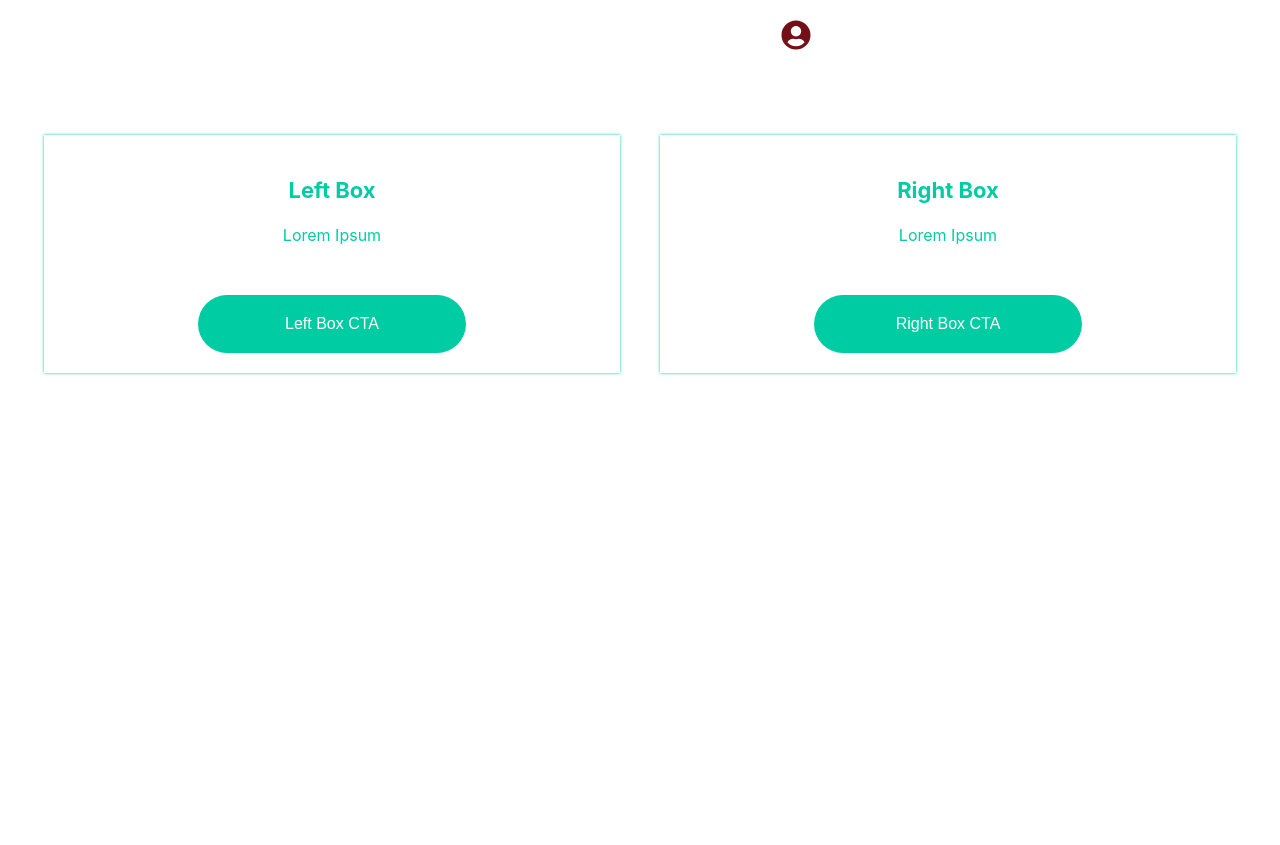
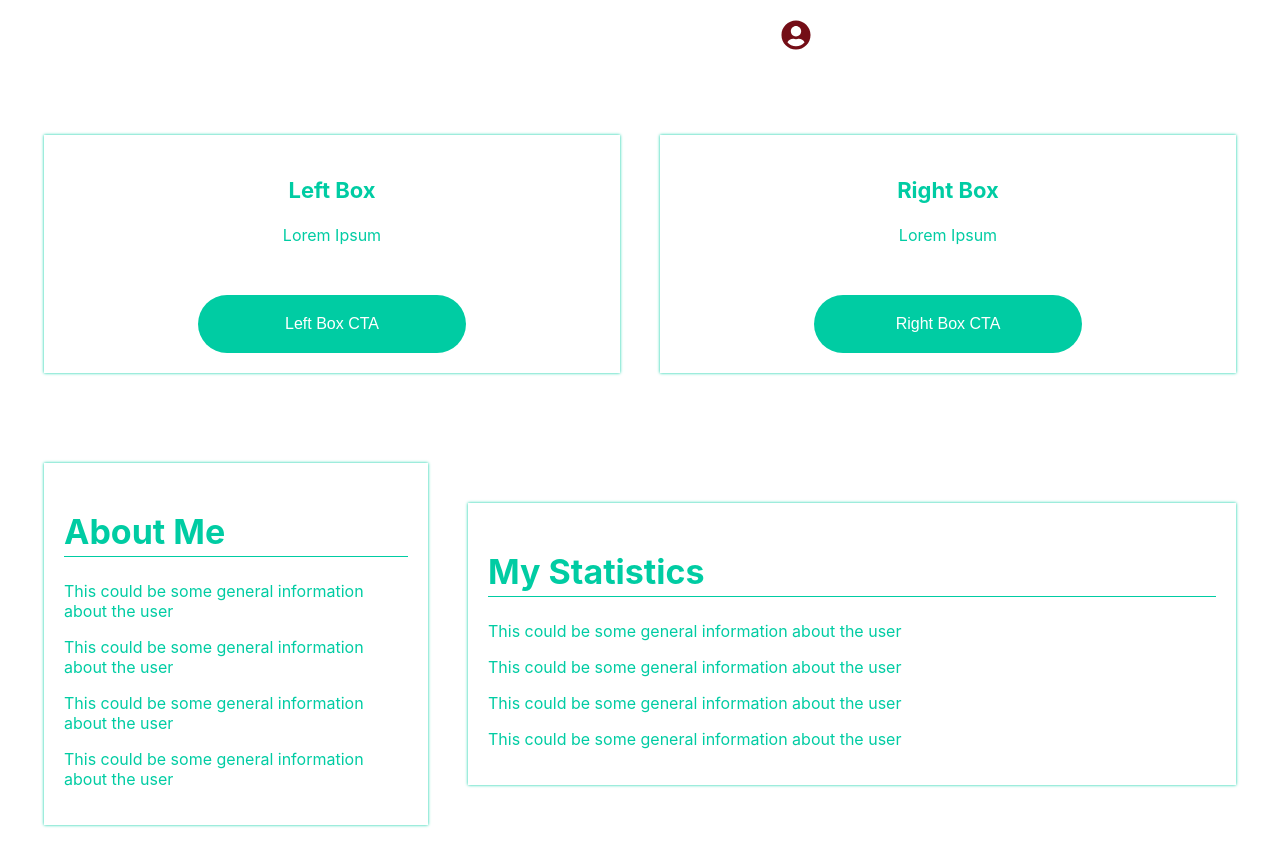
Before and after one commit to CevinThomas/alliance, a React app in the folder frontend/: page /account in a window 1280 px wide. Before the commit the page ends 800 px from the top, so only its background shows below. Built offline with nearby package versions, Linux system fonts and the light colour scheme.

Commit message:
Add some styling

```diff
--- a/frontend/src/containers/account/leftSection.js
+++ b/frontend/src/containers/account/leftSection.js
@@ -1,8 +1,15 @@
 import React from "react";
+import Heading from "../../components/textElements/heading";
+import Paragraph from "../../components/textElements/paragraph";
 
 const LeftSection = () => {
     return (
-        <div>
+        <div id={"left-section"}>
+            <Heading type={"h2"} title={"About Me"}/>
+            <Paragraph title={"This could be some general information about the user"}/>
+            <Paragraph title={"This could be some general information about the user"}/>
+            <Paragraph title={"This could be some general information about the user"}/>
+            <Paragraph title={"This could be some general information about the user"}/>
 
         </div>
     );
--- a/frontend/src/containers/account/rightSection.js
+++ b/frontend/src/containers/account/rightSection.js
@@ -1,9 +1,15 @@
 import React from "react";
+import Heading from "../../components/textElements/heading";
+import Paragraph from "../../components/textElements/paragraph";
 
 const RightSection = () => {
     return (
-        <div>
-
+        <div id={"right-section"}>
+            <Heading type={"h2"} title={"My Statistics"}/>
+            <Paragraph title={"This could be some general information about the user"}/>
+            <Paragraph title={"This could be some general information about the user"}/>
+            <Paragraph title={"This could be some general information about the user"}/>
+            <Paragraph title={"This could be some general information about the user"}/>
         </div>
     );
 };
--- a/frontend/src/styles.css
+++ b/frontend/src/styles.css
@@ -105,6 +105,15 @@ a:hover {
   font-size: 16px;
 }
 
+#account #double-section-container #right-section, #account #double-section-container #left-section {
+  display: inline-block;
+  height: 100%;
+  box-shadow: 0 0 3px 0 #00cca3;
+  padding: 20px;
+  margin: 20px;
+  box-sizing: border-box;
+}
+
 .navbar {
   background-color: transparent;
   text-align: center;
@@ -176,6 +185,40 @@ a:hover {
   transition: 0.2s ease-in-out;
 }
 
+#account #double-section-container {
+  display: flex;
+  justify-content: center;
+  align-items: center;
+  margin-top: 50px;
+}
+#account #double-section-container #left-section {
+  width: 30%;
+}
+#account #double-section-container #left-section h2 {
+  position: relative;
+}
+#account #double-section-container #left-section h2:before {
+  content: "";
+  width: 100%;
+  position: absolute;
+  height: 1px;
+  background-color: #00cca3;
+  top: 45px;
+}
+#account #double-section-container #right-section {
+  width: 60%;
+}
+#account #double-section-container #right-section h2 {
+  position: relative;
+}
+#account #double-section-container #right-section h2:before {
+  content: "";
+  width: 100%;
+  position: absolute;
+  height: 1px;
+  background-color: #00cca3;
+  top: 45px;
+}
 #account #double-box-container {
   display: flex;
   justify-content: center;
--- a/frontend/src/styles.sass
+++ b/frontend/src/styles.sass
@@ -96,6 +96,15 @@ a:hover
   border: none
   font-size: 16px
 
+%leftAndRightSection
+  display: inline-block
+  height: 100%
+  box-shadow: 0 0 3px 0 #00cca3
+  padding: 20px
+  margin: 20px
+  box-sizing: border-box
+
+
 %navBarStyling
   background-color: transparent
   text-align: center
@@ -164,6 +173,43 @@ a:hover
         transition: $transition
 
 #account
+
+  #double-section-container
+    display: flex
+    justify-content: center
+    align-items: center
+    margin-top: 50px
+
+    #left-section
+      width: 30%
+      @extend %leftAndRightSection
+
+      h2
+        position: relative
+
+        &:before
+          content: ""
+          width: 100%
+          position: absolute
+          height: 1px
+          background-color: $mainColor
+          top: 45px
+
+
+    #right-section
+      width: 60%
+      @extend %leftAndRightSection
+
+      h2
+        position: relative
+
+        &:before
+          content: ""
+          width: 100%
+          position: absolute
+          height: 1px
+          background-color: $mainColor
+          top: 45px
 
   #double-box-container
     display: flex
--- a/frontend/src/views/account.js
+++ b/frontend/src/views/account.js
@@ -10,9 +10,12 @@ const Account = () => {
             <div id={"double-box-container"}>
                 <LeftBox/>
                 <RightBox/>
+            </div>
+            <div id={"double-section-container"}>
                 <LeftSection/>
                 <RightSection/>
             </div>
+
         </div>
     );
 };
```
Also changed, not shown: 1 other file (tests, documents, lock files or other folders).
